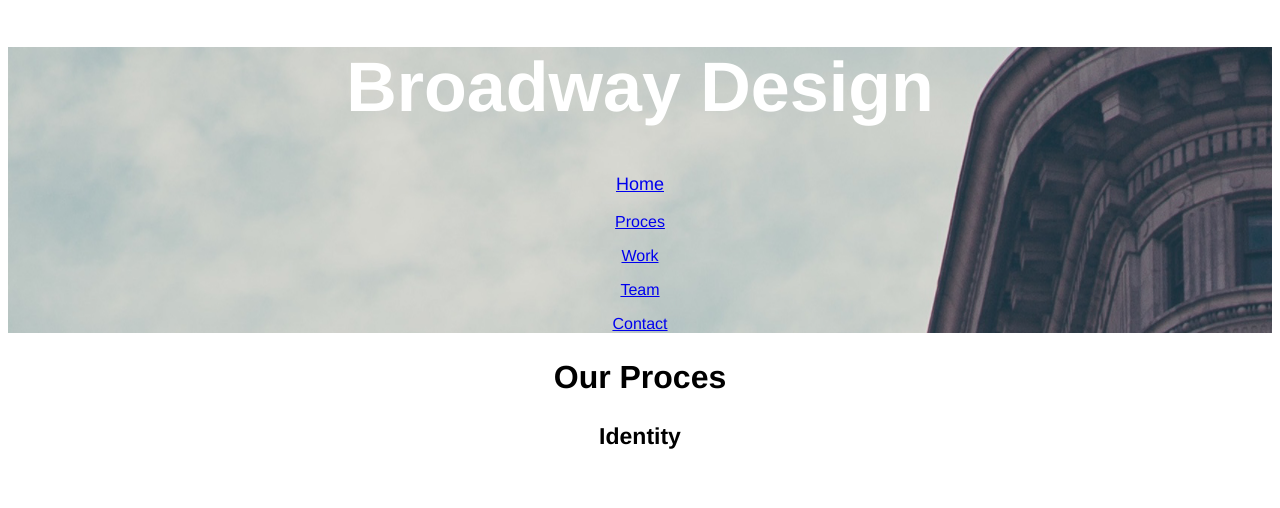
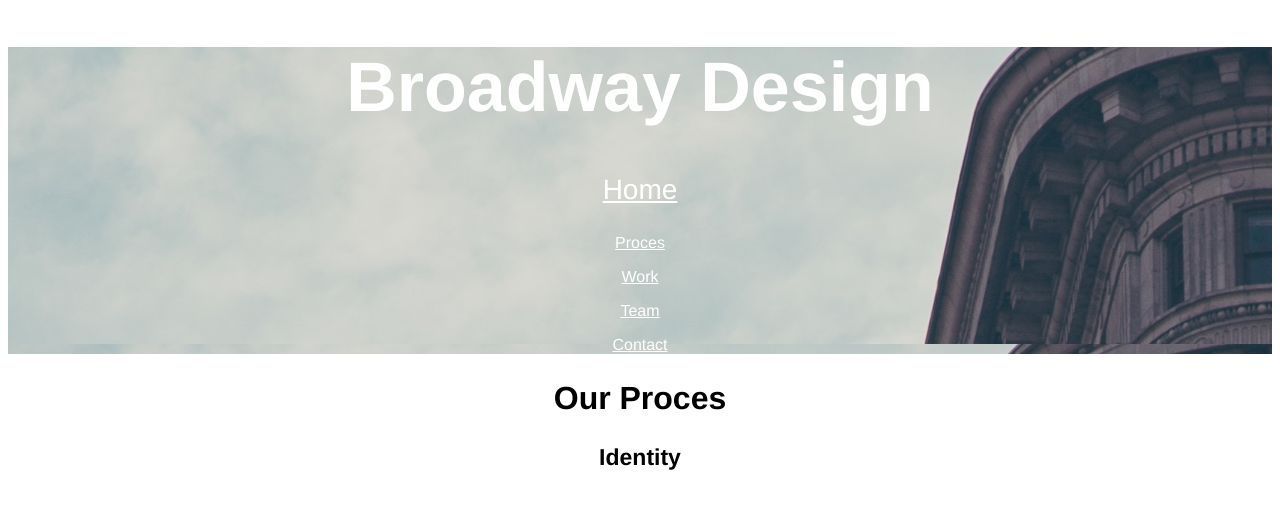
Before and after one commit to CMChristensen/broadway, a plain HTML site: page index.html in a window 1280 px wide. Drawn offline with Linux system fonts and the light colour scheme.

Commit message:
change top nav color

```diff
--- a/index.html
+++ b/index.html
@@ -8,13 +8,11 @@
   <body>
     <div class="top">
       <h1>Broadway Design</h1>
-      <nav>
         <p class="link"><a href="./index.html">Home</a></p>
         <p><a href="./index.html">Proces</a></p>
         <p><a href="./index.html">Work</a></p>
         <p><a href="./index.html">Team</a></p>
-        <p><a href="./index.html">Contact</a></p>
-      </nav>
+        <a href="./index.html">Contact</a>
     </div>
 
     <!-- Content -->
--- a/resources/style.css
+++ b/resources/style.css
@@ -14,7 +14,11 @@ h1 {
 }
 
 .link {
-  font-size: 18px;
+  font-size: 28px;
+  color: white;
+}
+
+a {
   color: white;
 }
 
```
